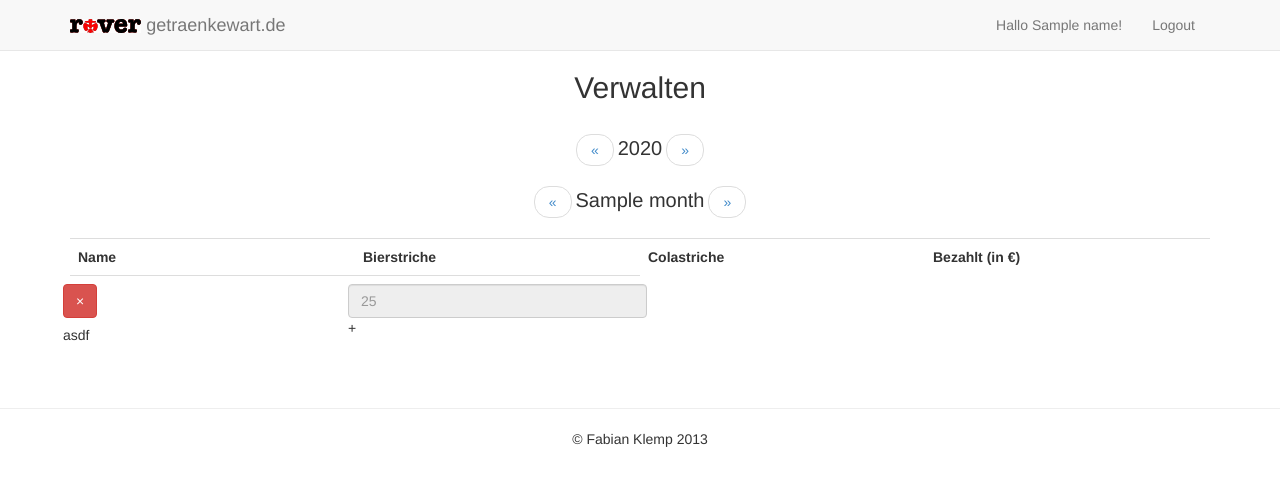
After one commit to Faerbit/getraenkewart.de, a Django app: template getraenke/templates/getraenke/manage.html in a window 1280 px wide. The commit adds this page. Shown: the top 486 px of the page. Run offline with Django 3.2, Linux system fonts and the light colour scheme; the template is opened without the code that fills it: most values are stand-ins (such as "Sample title", 1, 10 or a date in 2020).

Commit message:
Started working on the manage template; very WIP

```diff
--- a/getraenke/templates/getraenke/highscore.html
+++ b/getraenke/templates/getraenke/highscore.html
@@ -15,7 +15,8 @@
 <div class="container">
     <div class="table-responsive">
         <table class="table table-hover">
-            <th style="width: 7%;">Name</th><th style="width: 7%;">Gesamt</th><th style="width: 7%;">Januar</th><th style="width: 7%;">Februar</th><th style="width: 7%;">März</th>
+            <th style="width: 7%;">Name</th><th style="width: 7%;">Gesamt</th>
+            <th style="width: 7%;">Januar</th><th style="width: 7%;">Februar</th><th style="width: 7%;">März</th>
             <th style="width: 7%;">April</th><th style="width: 7%;">Mai</th><th style="width: 7%;">Juni</th>
             <th style="width: 7%;">Juli</th><th style="width: 7%;">August</th><th style="width: 7%;">September</th><th style="width: 7%;">Oktober</th>
             <th style="width: 7%;">November</th><th style="width: 7%;">Dezember</th>
--- /dev/null
+++ b/getraenke/templates/getraenke/manage.html
@@ -0,0 +1,33 @@
+{% extends "getraenkewart/base.html" %}
+{% block content %}
+
+<h2 style="text-align:center;">Verwalten</h2>
+
+<div class="container">
+    <ul class="pager">
+        <li><a href="{%url 'manage'%}{{year_previous}}/{{month}}">&laquo;</a></li>
+        <li style="font-size:20px;">{{year}}</li>
+        <li><a href="{%url 'manage'%}{{year_next}}/{{month}}">&raquo;</a></li>
+    </ul>
+    <ul class="pager">
+        <li><a href="{%url 'manage'%}{{year}}/{{month_previous}}">&laquo;</a></li>
+        <li style="font-size:20px;">{{month}}</li>
+        <li><a href="{%url 'manage'%}{{year}}/{{month_next}}">&raquo;</a></li>
+    </ul>
+</div>
+
+<form class="form-horizontal" role="form">
+    <div class="container">
+        <table class="table table-hover">
+            <th style="width:25%;">Name</th><th style="width:25%;">Bierstriche</th>
+            <th style="width:25%;">Colastriche</th><th style="width:25%;">Bezahlt (in €)</th>
+            <tr>
+                <td><div class="form-group"> <button class="btn btn-danger">&times;</button> <p class="form-control-static">asdf</p></div></td>
+                <td><div class="form-group row"><input class="form-control col-md-1" id="previous" type="text" placeholder="25" disabled>
+                        <p class="form-control-static">+</p></div> </td>
+            <tr>
+        </table>
+    </div>
+</form>
+
+{% endblock %}
--- a/getraenke/urls.py
+++ b/getraenke/urls.py
@@ -5,4 +5,6 @@ from getraenke import views
 urlpatterns = patterns('',
     url(r'^$', views.highscore, name="highscore"),
     url(r'^(?P<year>\d+)/$', views.highscore, name="highscore"),
+    url(r'^manage/$', views.manage, name="manage"),
+    url(r'^manage/(?P<year>\d+)/(?P<month>\d+)/$', views.manage, name="manage"),
 )
--- a/getraenkewart/templates/getraenkewart/base.html
+++ b/getraenkewart/templates/getraenkewart/base.html
@@ -27,11 +27,21 @@
             <div class="navbar-collapse collapse">
 			    <ul class="nav navbar-nav">
                     {% if active_nav == "start" %}
-                    <li class="active"><a href="{% url 'index' %}">Start</a></li>
-                    <li><a href="{% url 'highscore'%}">Getränke</a></li>
+                        <li class="active"><a href="{% url 'index' %}">Start</a></li>
+                        <li><a href="{% url 'highscore'%}">Getränke</a></li>
                     {% elif active_nav == "getraenke" %}
-                    <li><a href="{% url 'index' %}">Start</a></li>
-                    <li class="active"><a href="{% url 'highscore'%}">Getränke</a></li>
+                        <li><a href="{% url 'index' %}">Start</a></li>
+                        <li class="active"><a href="{% url 'highscore'%}">Getränke</a></li>
+                    {% elif active_nav == "verwalten" %}
+                        <li><a href="{% url 'index' %}">Start</a></li>
+                        <li><a href="{% url 'highscore'%}">Getränke</a></li>
+                    {% endif %}
+                    {% if is_staff %}
+                        {% if active_nav == "verwalten" %}
+                            <li class="active"> <a href="{% url 'manage' %}">Verwalten</a></li>
+                        {% else %}
+                            <li> <a href="{% url 'manage' %}">Verwalten</a></li>
+                        {% endif %}
                     {% endif %}
 			    </ul>
                 <ul class="nav navbar-nav navbar-right">
--- a/getraenkewart/urls.py
+++ b/getraenkewart/urls.py
@@ -15,7 +15,7 @@ urlpatterns = patterns('',
     # url(r'^admin/doc/', include('django.contrib.admindocs.urls')),
 
     # Uncomment the next line to enable the admin:
-    url(r'^admin/', include(admin.site.urls)),
+    url(r'^ente/', include(admin.site.urls)),
 	url(r'^$', views.index, name='index'),
     url(r'^login/', views.login_view, name='login'),
     url(r'^logout/', views.logout_view, name='logout'),
--- a/getraenkewart/views.py
+++ b/getraenkewart/views.py
@@ -93,4 +93,7 @@ def standard_checks(request, active_nav):
         name = request.user.first_name
     else:
         name = ""
-    return {'name':name, 'active_nav':active_nav}
+    if request.user.is_staff:
+        return {'name':name, 'is_staff':True, 'active_nav':active_nav}
+    else:
+        return {'name':name, 'is_staff':False, 'active_nav':active_nav}
```
Also changed, not shown: getraenke/views.py (+24 -0 lines).
